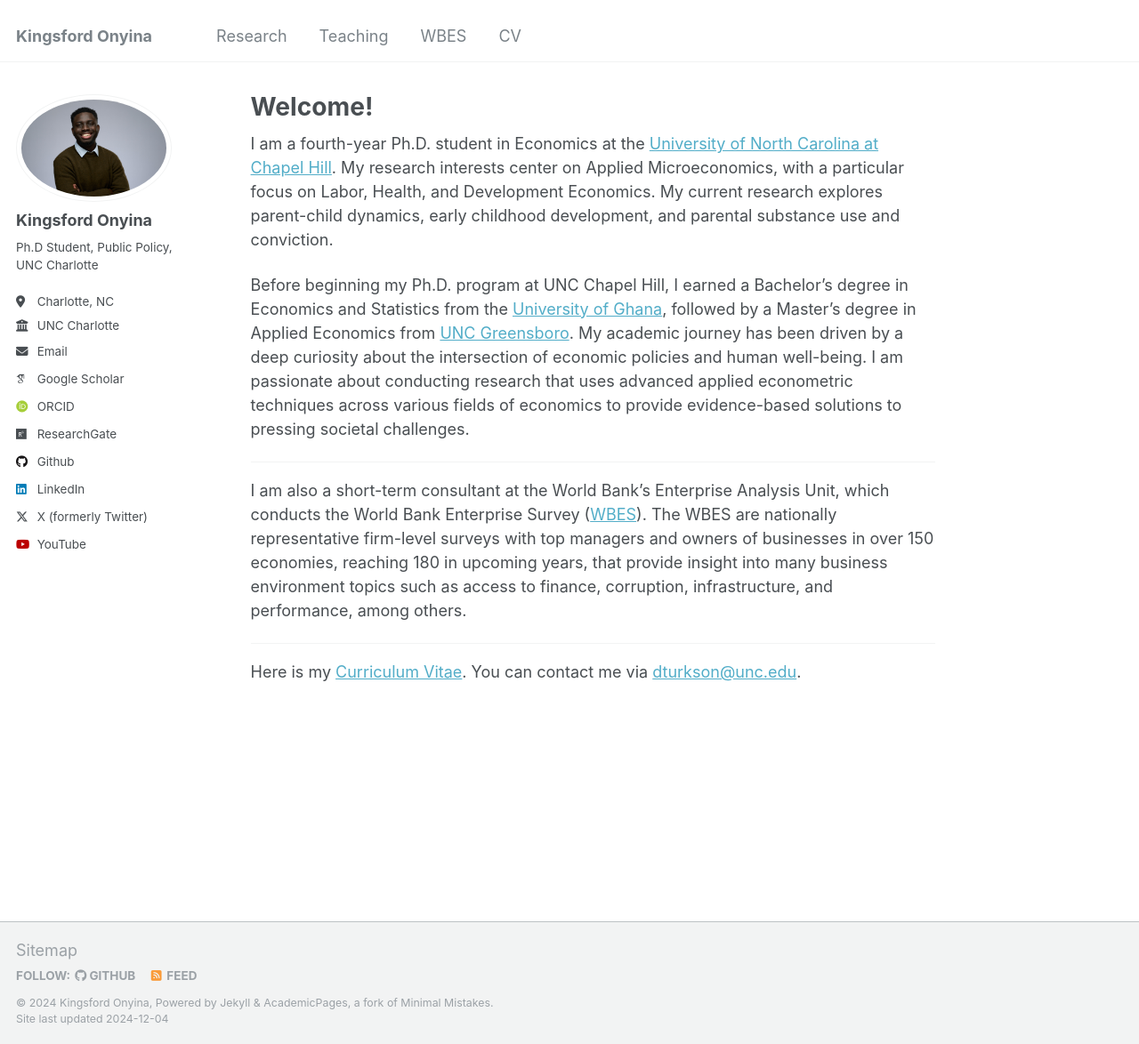
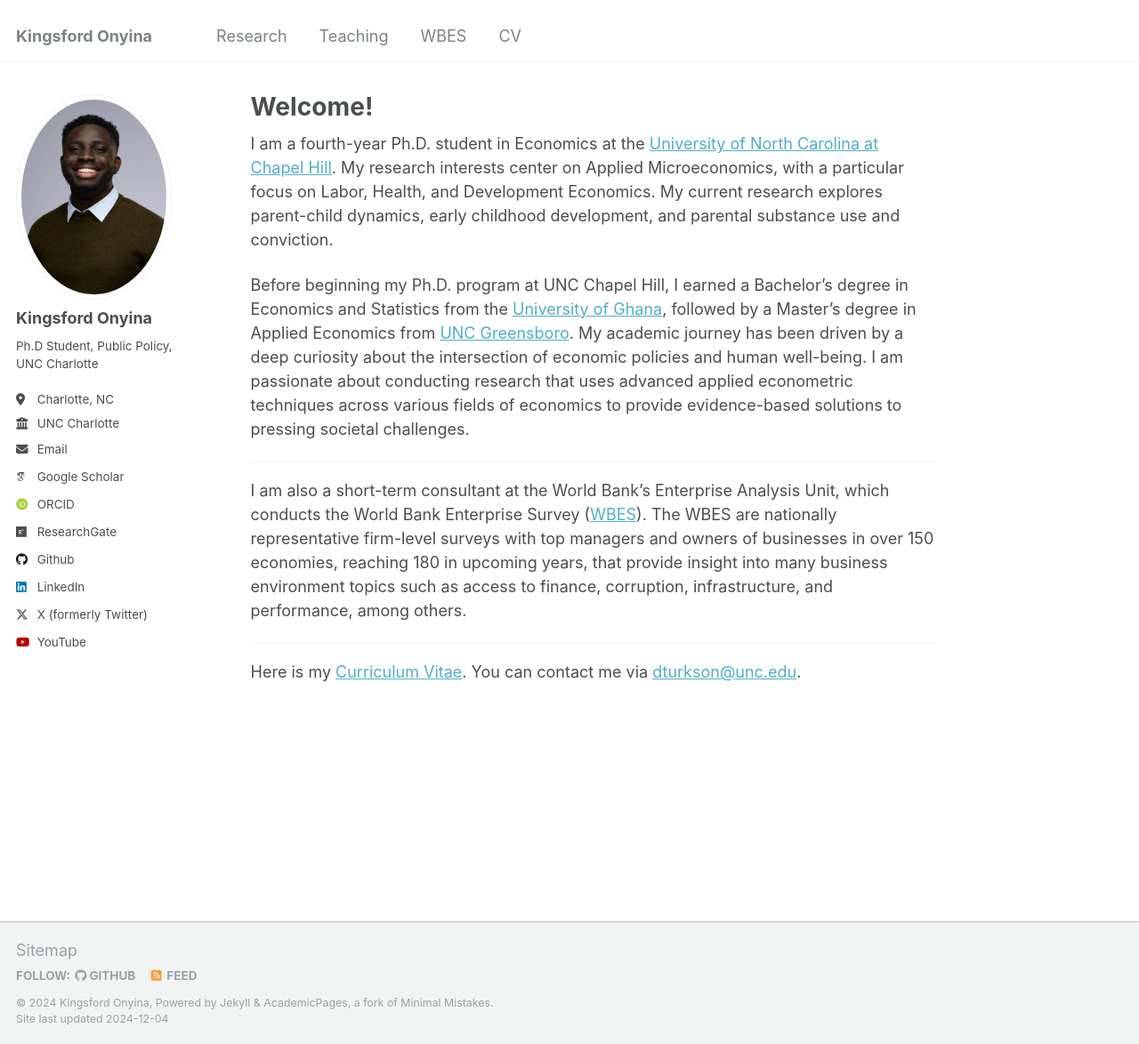
Before and after one commit to kingsfordonyina/kingsfordonyina.github.io, a Jekyll site: the page built from _pages/about.md, in a window 1280 px wide and 1174 px high. Shown: the whole window at 89% size. Built offline with Jekyll 4.4.1, drawn with Linux system fonts in a browser that asks for light colours; some web fonts are replaced.

Commit message:
Picture Resize

```diff
--- a/_config.yml
+++ b/_config.yml
@@ -21,7 +21,7 @@ repository               : "kingsfordonyina/kingsfordonyina.github.io"
 #               Additional customization can be done by editing /_includes/author-profile.html
 author:
   # Biographic information
-  avatar           : "profile_kingsford.jpg"
+  avatar           : "king_picture.jpeg"
   name             : "Kingsford Onyina"
   pronouns         : # example: "she/her"
   bio              : "Ph.D Student, Public Policy, UNC Charlotte"
```
Also changed, not shown: images/king_picture.jpeg (added), images/profile_kingsford.jpg (deleted).
